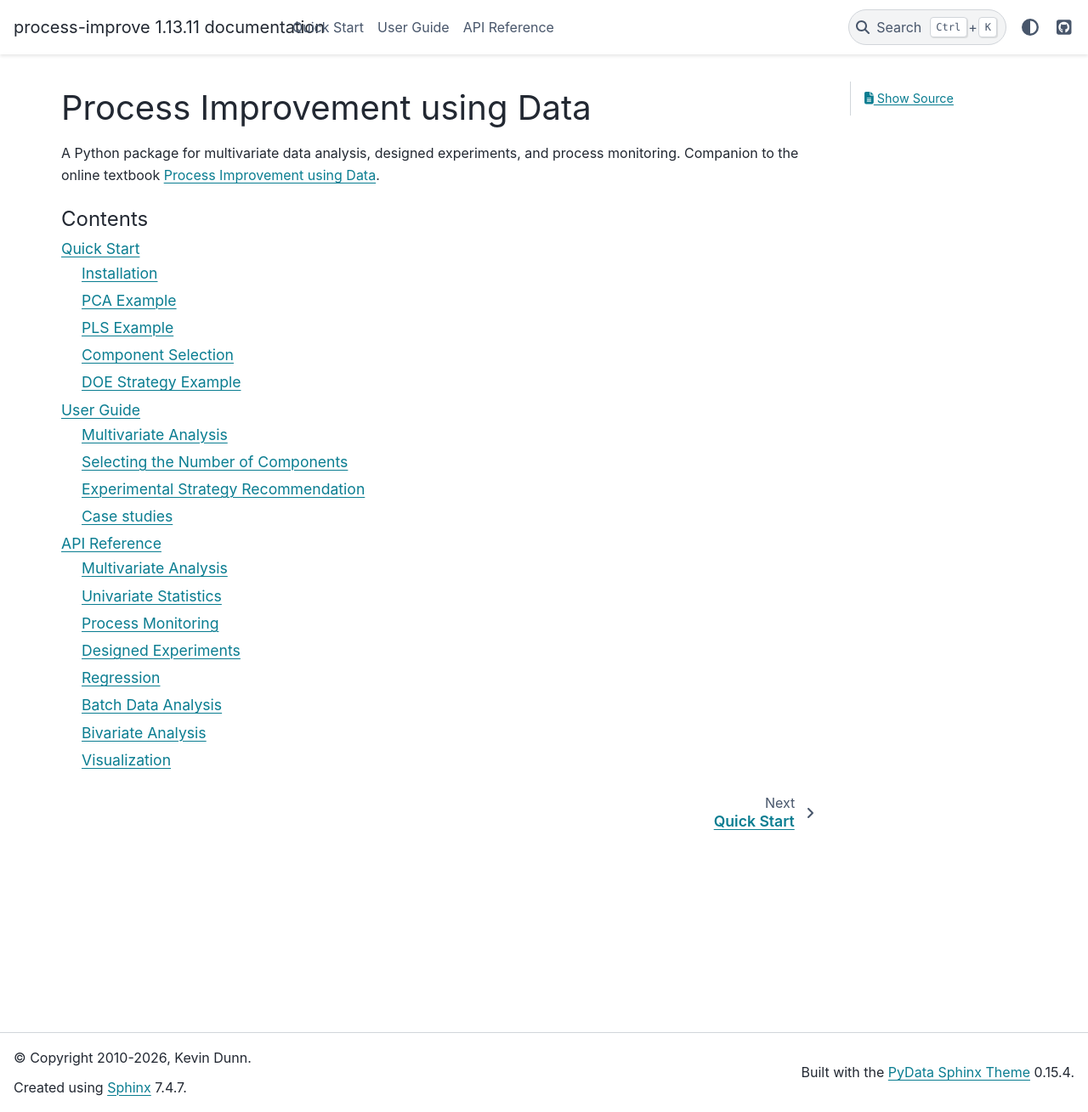
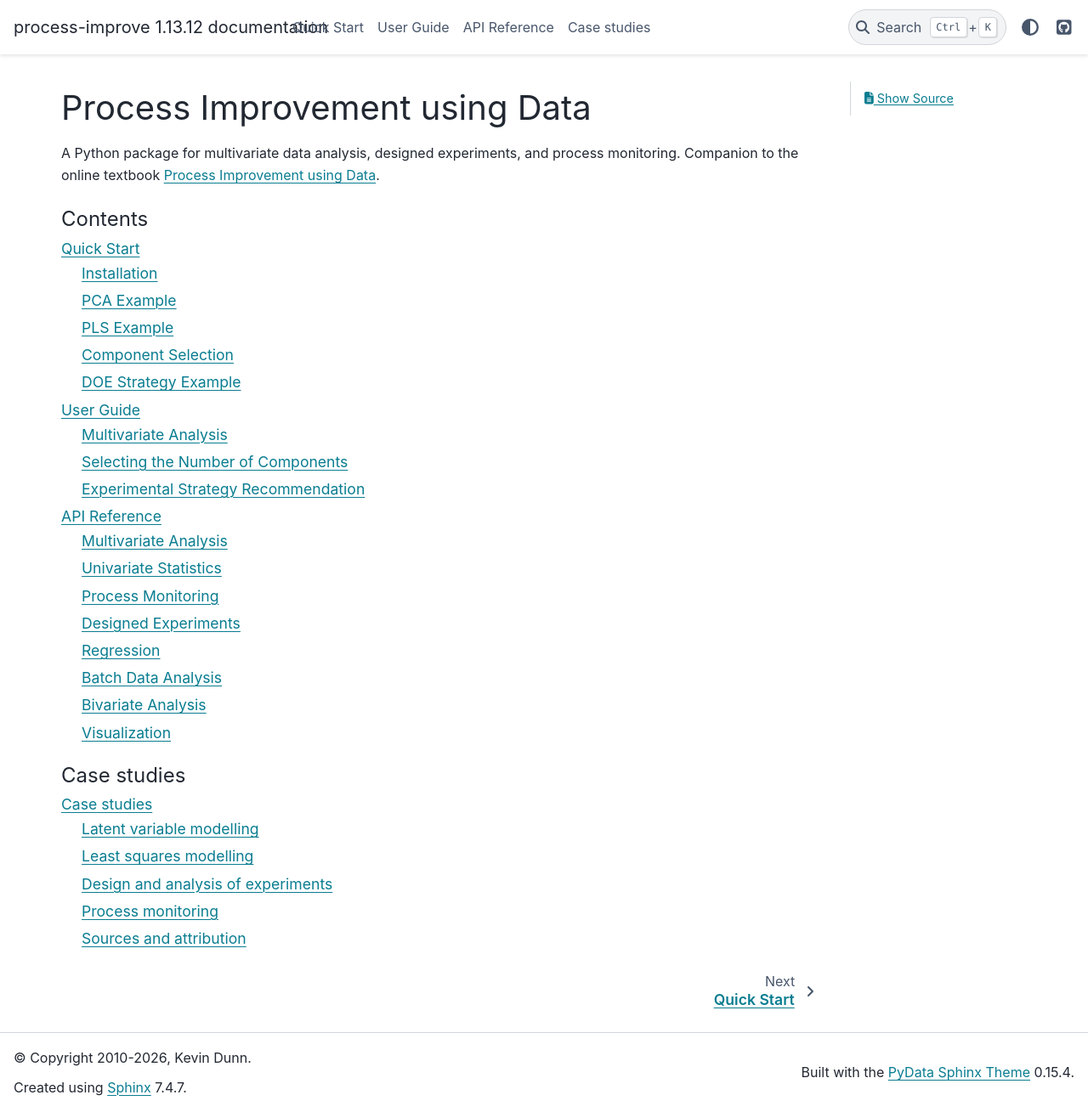
Before and after one commit to kgdunn/process-improve, a Sphinx documentation site: the page built from docs/index.rst, in a window 1280 px wide and 1309 px high. Shown: the whole window at 85% size. Built offline with Sphinx 7.4.7 and the PyData theme 0.15.4, drawn with Linux system fonts in a browser that asks for light colours.

Commit message:
docs: promote case studies to top-level sidebar section (#138) (#139)
* docs: promote case studies to top-level sidebar section (#138)

Refs #138. Empty commit to open PR up front; subsequent commits will
make the toctree changes.

* docs: give case studies their own top-level sidebar section

Closes #138.

Move the case-studies toctree out of the User Guide and into a second,
captioned toctree in the root index. The PyData Sphinx sidebar now renders
"Case studies" as its own captioned group beside "Contents", matching the
visibility the issue asks for. Files stay at docs/user_guide/case_studies/
so URLs and notebook execution paths are unchanged.

Bump patch version 1.13.11 -> 1.13.12.

---------

Co-authored-by: Claude <noreply@anthropic.com>

```diff
--- a/docs/index.rst
+++ b/docs/index.rst
@@ -12,3 +12,9 @@ monitoring. Companion to the online textbook
    quickstart
    user_guide/index
    api/index
+
+.. toctree::
+   :maxdepth: 2
+   :caption: Case studies
+
+   user_guide/case_studies/index
--- a/docs/user_guide/index.rst
+++ b/docs/user_guide/index.rst
@@ -7,4 +7,3 @@ User Guide
    multivariate
    cross_validation
    doe_strategy
-   case_studies/index
--- a/pyproject.toml
+++ b/pyproject.toml
@@ -1,6 +1,6 @@
 [project]
 name = "process-improve"
-version = "1.13.11"
+version = "1.13.12"
 description = 'Designed Experiments; Latent Variables (PCA, PLS, multivariate methods with missing data); Process Monitoring; Batch data analysis.'
 readme = "README.md"
 license = "MIT"
```
